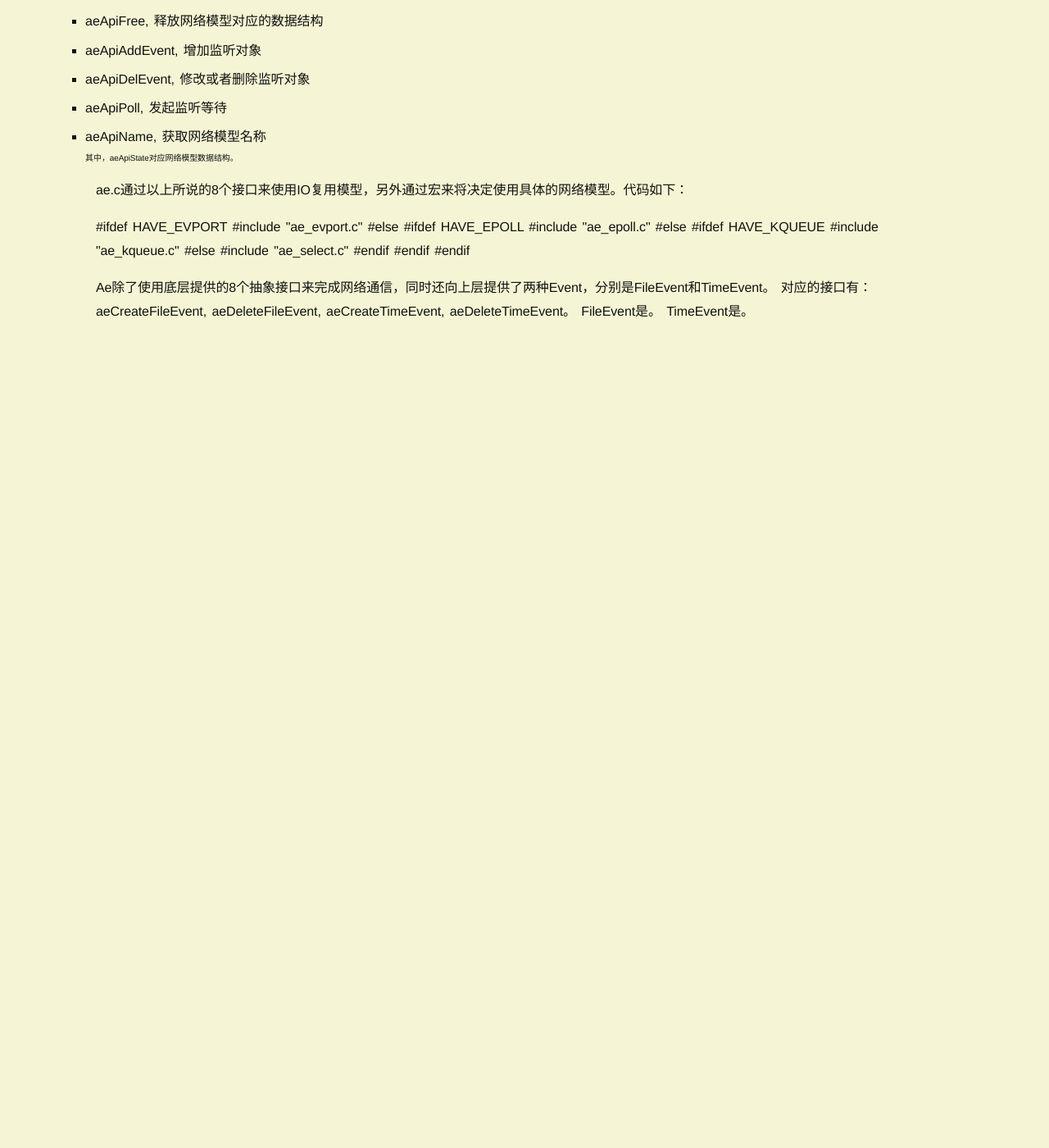
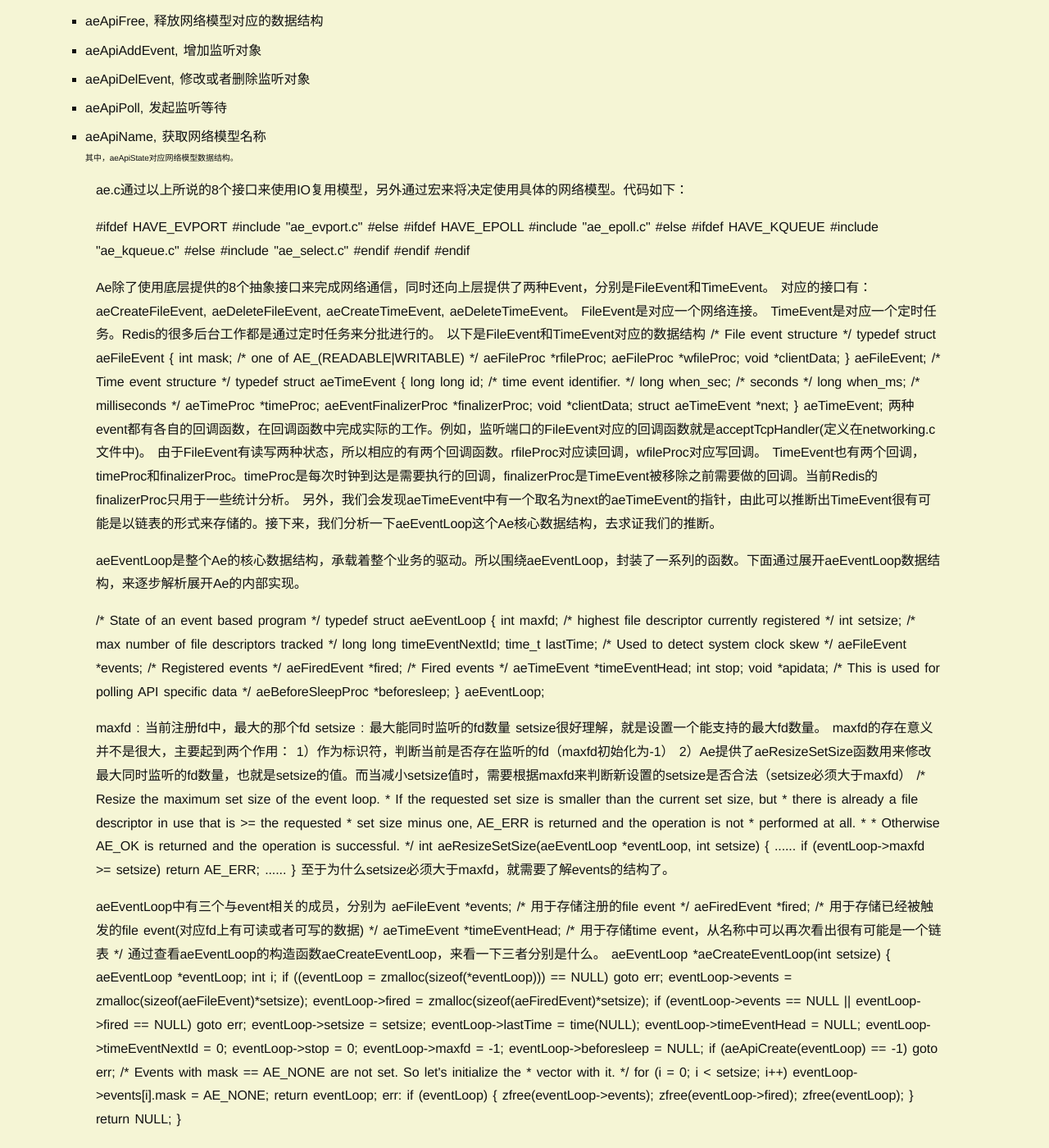
Before and after one commit to XiaoLLei/blog, a Jekyll site: the page built from _posts/2017-06-14-Redis源码剖析(二)__Reactor模型.html, in a window 1280 px wide and 1400 px high, scrolled down 1033 px. Shown: the whole window at 82% size. Built offline with Jekyll 4.4.1, drawn with Linux system fonts in a browser that asks for light colours; before the commit the page ends 1447 px from its top, so only the background shows below that.

Commit message:
modify Redis Reactor

```diff
--- a/_posts/2017-06-14-Redis源码剖析(二)__Reactor模型.html
+++ b/_posts/2017-06-14-Redis源码剖析(二)__Reactor模型.html
@@ -61,6 +61,123 @@
 <p>
 Ae除了使用底层提供的8个抽象接口来完成网络通信，同时还向上层提供了两种Event，分别是FileEvent和TimeEvent。
 对应的接口有：aeCreateFileEvent, aeDeleteFileEvent, aeCreateTimeEvent, aeDeleteTimeEvent。
-FileEvent是。
-TimeEvent是。
+FileEvent是对应一个网络连接。
+TimeEvent是对应一个定时任务。Redis的很多后台工作都是通过定时任务来分批进行的。
+
+以下是FileEvent和TimeEvent对应的数据结构
+
+/* File event structure */
+typedef struct aeFileEvent {
+    int mask; /* one of AE_(READABLE|WRITABLE) */
+    aeFileProc *rfileProc;
+    aeFileProc *wfileProc;
+    void *clientData;
+} aeFileEvent;
+
+/* Time event structure */
+typedef struct aeTimeEvent {
+    long long id; /* time event identifier. */
+    long when_sec; /* seconds */
+    long when_ms; /* milliseconds */
+    aeTimeProc *timeProc;
+    aeEventFinalizerProc *finalizerProc;
+    void *clientData;
+    struct aeTimeEvent *next;
+} aeTimeEvent;
+
+两种event都有各自的回调函数，在回调函数中完成实际的工作。例如，监听端口的FileEvent对应的回调函数就是acceptTcpHandler(定义在networking.c文件中)。
+
+由于FileEvent有读写两种状态，所以相应的有两个回调函数。rfileProc对应读回调，wfileProc对应写回调。
+
+TimeEvent也有两个回调，timeProc和finalizerProc。timeProc是每次时钟到达是需要执行的回调，finalizerProc是TimeEvent被移除之前需要做的回调。当前Redis的finalizerProc只用于一些统计分析。
+
+另外，我们会发现aeTimeEvent中有一个取名为next的aeTimeEvent的指针，由此可以推断出TimeEvent很有可能是以链表的形式来存储的。接下来，我们分析一下aeEventLoop这个Ae核心数据结构，去求证我们的推断。
+
 </p>
+
+<p>
+aeEventLoop是整个Ae的核心数据结构，承载着整个业务的驱动。所以围绕aeEventLoop，封装了一系列的函数。下面通过展开aeEventLoop数据结构，来逐步解析展开Ae的内部实现。
+</p>
+
+<p>
+/* State of an event based program */
+typedef struct aeEventLoop {
+    int maxfd;   /* highest file descriptor currently registered */
+    int setsize; /* max number of file descriptors tracked */
+    long long timeEventNextId;
+    time_t lastTime;     /* Used to detect system clock skew */
+    aeFileEvent *events; /* Registered events */
+    aeFiredEvent *fired; /* Fired events */
+    aeTimeEvent *timeEventHead;
+    int stop;
+    void *apidata; /* This is used for polling API specific data */
+    aeBeforeSleepProc *beforesleep;
+} aeEventLoop;
+</p>
+
+<p>
+maxfd : 当前注册fd中，最大的那个fd
+setsize : 最大能同时监听的fd数量
+
+setsize很好理解，就是设置一个能支持的最大fd数量。
+maxfd的存在意义并不是很大，主要起到两个作用：
+1）作为标识符，判断当前是否存在监听的fd（maxfd初始化为-1）
+2）Ae提供了aeResizeSetSize函数用来修改最大同时监听的fd数量，也就是setsize的值。而当减小setsize值时，需要根据maxfd来判断新设置的setsize是否合法（setsize必须大于maxfd）
+
+/* Resize the maximum set size of the event loop.
+ * If the requested set size is smaller than the current set size, but
+ * there is already a file descriptor in use that is >= the requested
+ * set size minus one, AE_ERR is returned and the operation is not
+ * performed at all.
+ *
+ * Otherwise AE_OK is returned and the operation is successful. */
+int aeResizeSetSize(aeEventLoop *eventLoop, int setsize) {
+    ......
+    if (eventLoop->maxfd >= setsize) return AE_ERR;
+    ......
+}
+
+至于为什么setsize必须大于maxfd，就需要了解events的结构了。
+
+</p>
+
+<p>
+aeEventLoop中有三个与event相关的成员，分别为
+aeFileEvent *events;        /* 用于存储注册的file event */
+aeFiredEvent *fired;        /* 用于存储已经被触发的file event(对应fd上有可读或者可写的数据) */
+aeTimeEvent *timeEventHead; /* 用于存储time event，从名称中可以再次看出很有可能是一个链表 */
+
+通过查看aeEventLoop的构造函数aeCreateEventLoop，来看一下三者分别是什么。
+
+aeEventLoop *aeCreateEventLoop(int setsize) {
+    aeEventLoop *eventLoop;
+    int i;
+
+    if ((eventLoop = zmalloc(sizeof(*eventLoop))) == NULL) goto err;
+    eventLoop->events = zmalloc(sizeof(aeFileEvent)*setsize);
+    eventLoop->fired = zmalloc(sizeof(aeFiredEvent)*setsize);
+    if (eventLoop->events == NULL || eventLoop->fired == NULL) goto err;
+    eventLoop->setsize = setsize;
+    eventLoop->lastTime = time(NULL);
+    eventLoop->timeEventHead = NULL;
+    eventLoop->timeEventNextId = 0;
+    eventLoop->stop = 0;
+    eventLoop->maxfd = -1;
+    eventLoop->beforesleep = NULL;
+    if (aeApiCreate(eventLoop) == -1) goto err;
+    /* Events with mask == AE_NONE are not set. So let's initialize the
+     * vector with it. */
+    for (i = 0; i < setsize; i++)
+        eventLoop->events[i].mask = AE_NONE;
+    return eventLoop;
+
+err:
+    if (eventLoop) {
+        zfree(eventLoop->events);
+        zfree(eventLoop->fired);
+        zfree(eventLoop);
+    }
+    return NULL;
+}
+
+</p>
```
